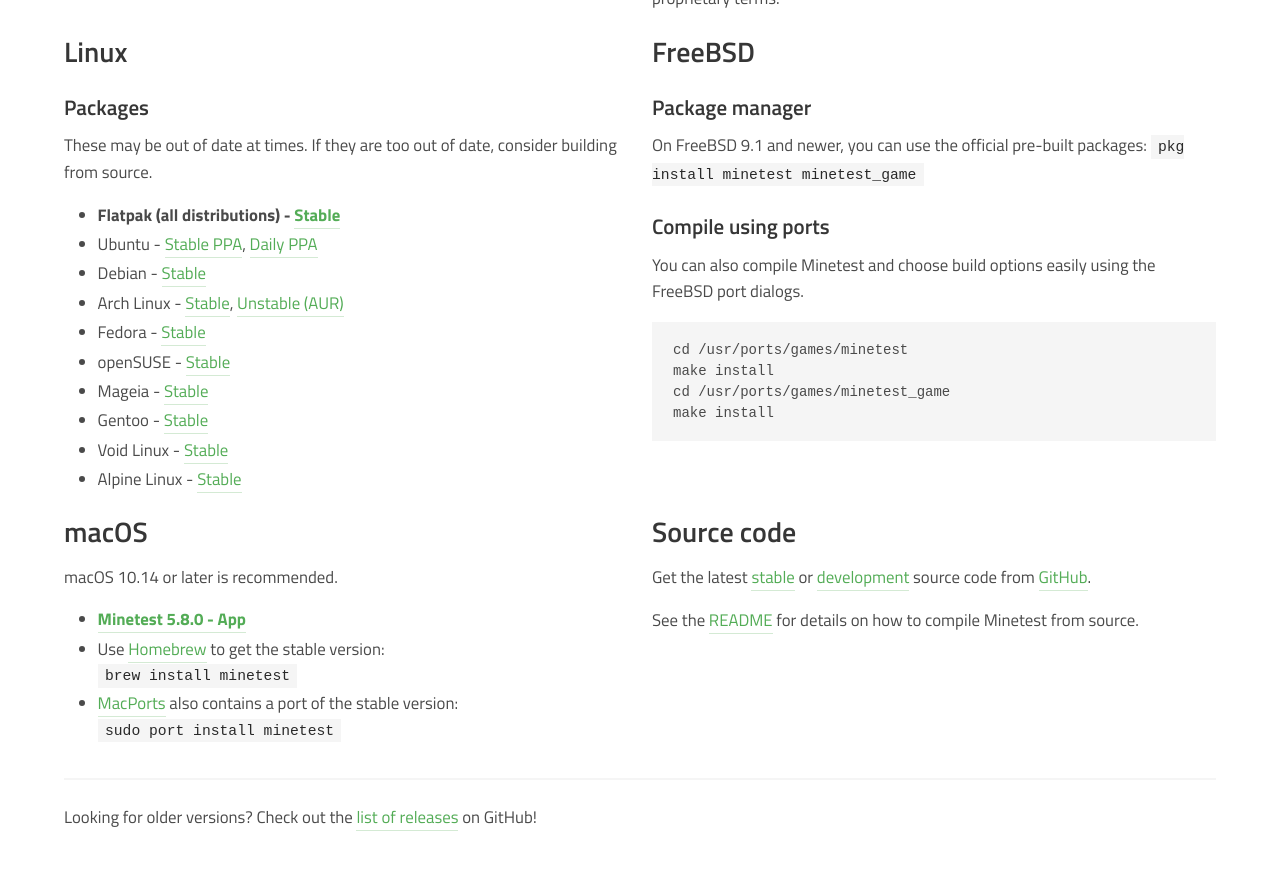
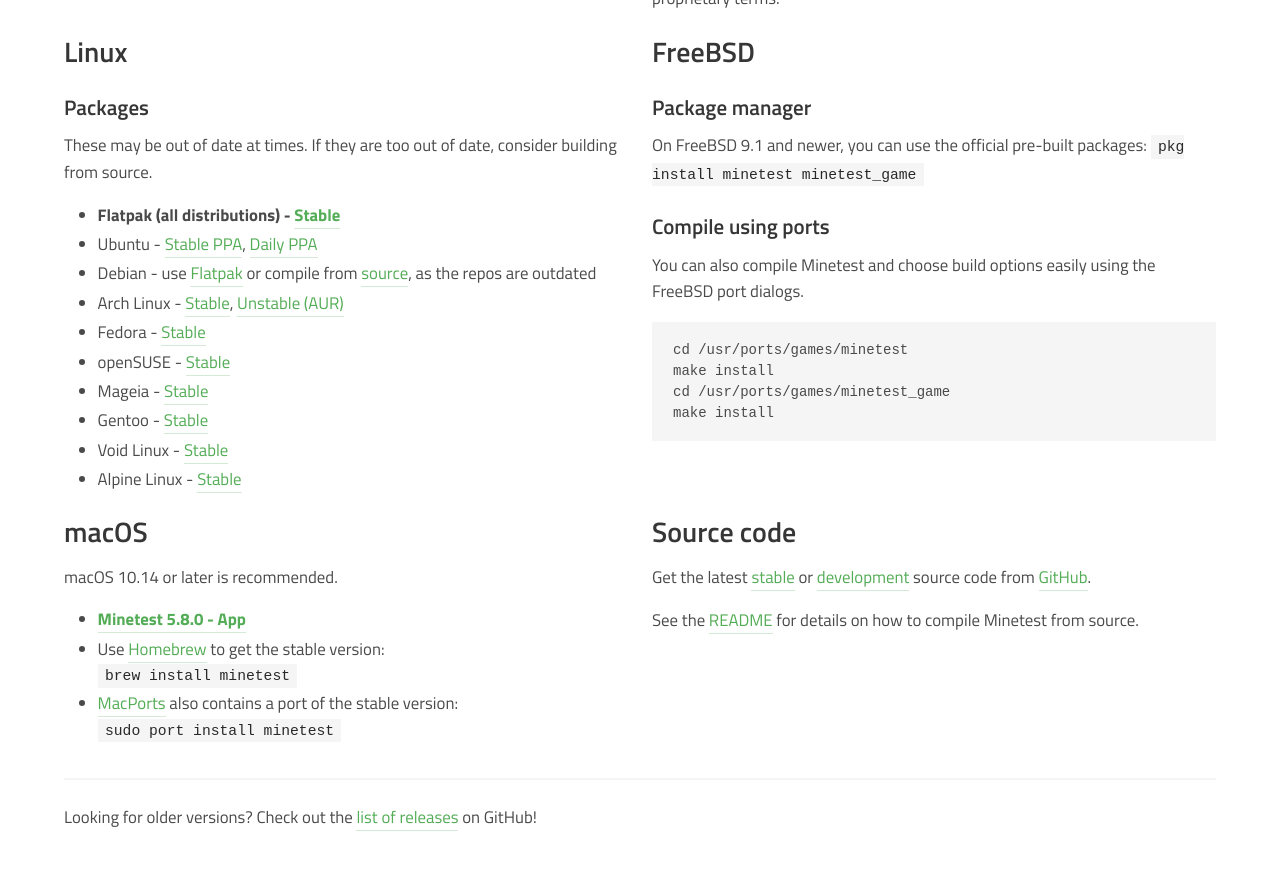
Before and after one commit to minetest/minetest.github.io, a Jekyll site: the page built from downloads.html, in a window 1280 px wide and 900 px high, scrolled down 841 px. Shown: the top 870 px of the window. Built offline with Jekyll 4.4.1, drawn with Linux system fonts in a browser that asks for light colours; comment, search, counter and statistics services are not loaded.

Commit message:
Don't recommend Debian repos anymore

```diff
--- a/downloads.html
+++ b/downloads.html
@@ -99,7 +99,11 @@ redirect_from:
               <a href="https://launchpad.net/~minetestdevs/+archive/ubuntu/daily-builds">Daily PPA</a>
           </li>
           <li>Debian -
-              <a href="https://packages.debian.org/search?keywords=minetest">Stable</a></li>
+              use
+              <a href="https://flathub.org/apps/details/net.minetest.Minetest">Flatpak</a>
+              or compile from
+              <a href="https://github.com/minetest/minetest/tree/stable-5">source</a>,
+              as the repos are outdated</li>
           <li>Arch Linux -
               <a href="https://archlinux.org/packages/?q=minetest">Stable</a>,
               <a href="https://aur.archlinux.org/packages/minetest-git/">Unstable (AUR)</a></li>
```
